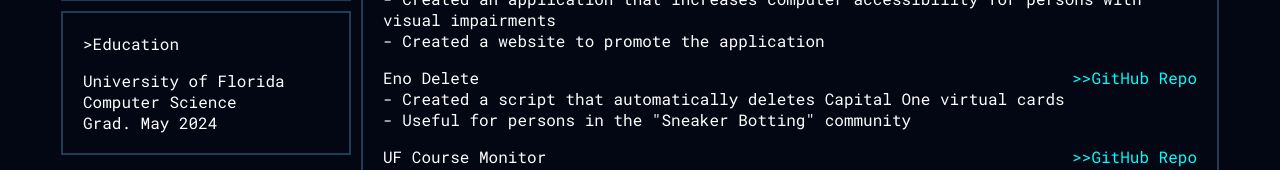
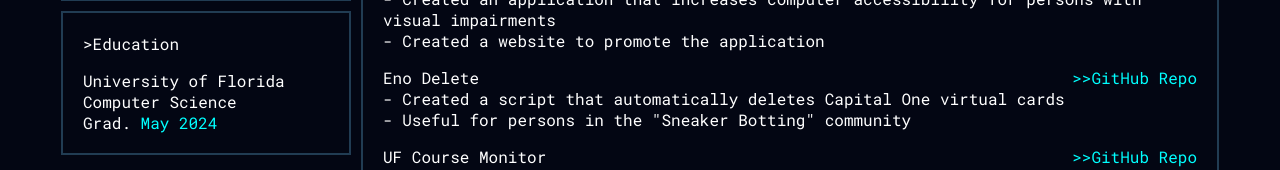
Before and after one commit to hhhtylerw/portfolio, a Svelte app: page / in a window 1280 px wide. Shown: the part 630-800 px from the top of the page. Built offline with nearby package versions, Linux system fonts and the light colour scheme.

Commit message:
grad date highlight

```diff
--- a/src/App.svelte
+++ b/src/App.svelte
@@ -97,7 +97,7 @@
 				<p style="margin-bottom:0">
 					University of Florida<br>
 					Computer Science<br>
-					Grad. May 2024
+					Grad. <a>May 2024</a>
 				</p>
 			</aside>
 		</div>
```
